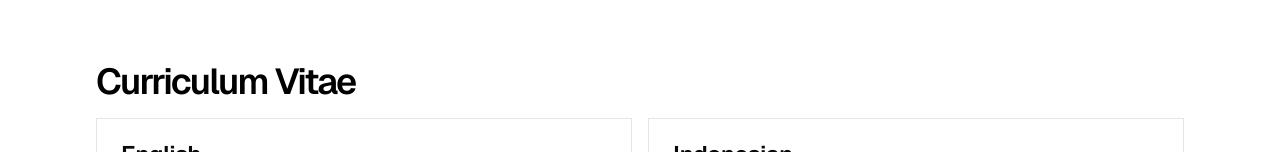
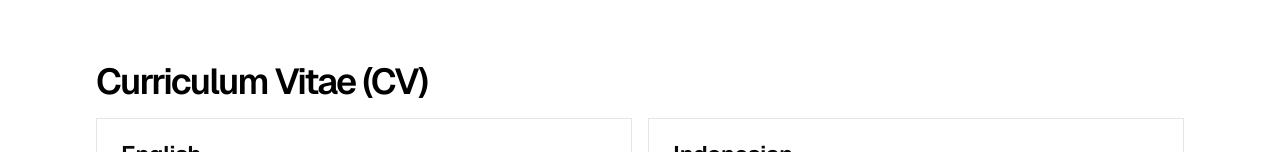
Before and after one commit to RMalik777/porto, a Next.js app: page / in a window 1280 px wide. Shown: the part 4089-4241 px from the top of the page. Built offline with nearby package versions, Linux system fonts and the light colour scheme.

Commit message:
style: add cv short

```diff
--- a/app/page.tsx
+++ b/app/page.tsx
@@ -240,7 +240,7 @@ export default function Home() {
 				id="cv"
 				className="mb-4 scroll-m-14 space-y-4 px-6 sm:px-10 md:px-14 lg:px-20 xl:px-24"
 			>
-				<h2 className="text-4xl font-semibold tracking-tighter">Curriculum Vitae</h2>
+				<h2 className="text-4xl font-semibold tracking-tighter">Curriculum Vitae (CV)</h2>
 				<ul className="flex w-full flex-row flex-wrap items-start justify-stretch gap-4 font-medium tracking-tight">
 					<li className="group min-w-fit grow basis-0">
 						<Card className="hover:shadow-none">
```
